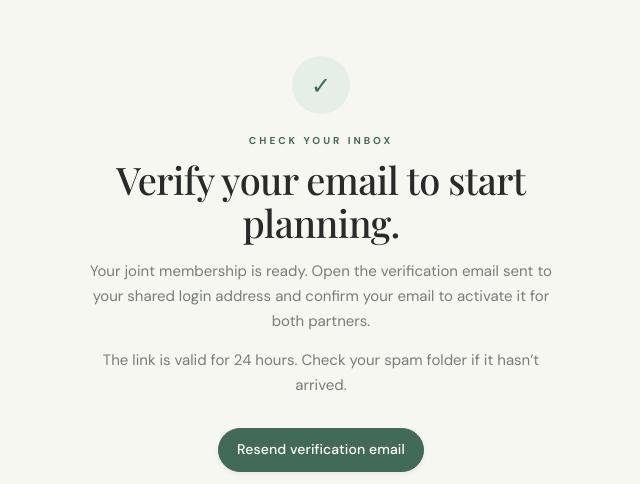
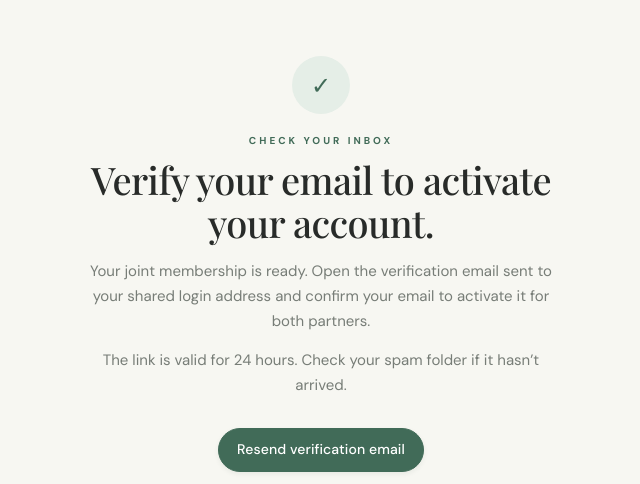
Before and after one commit to amrikbhogal/plan2wed, a Django app: page /thanks/ in a window 1280 px wide. Shown: the part 76-560 px from the top of the page, without its empty margins (319-959 px from the left). Run offline with Django 5.2, Linux system fonts and the light colour scheme.

Commit message:
Keep email activation reminder visible after registration

```diff
--- a/planner/templates/planner/login.html
+++ b/planner/templates/planner/login.html
@@ -4,7 +4,7 @@
 <main class="page success-wrap"><section class="card" style="width:min(100%,430px)"><div class="eyebrow">Member access</div><h2 style="margin-top:10px">Welcome back</h2><p class="muted" style="font-size:13px">Sign in to continue planning your day.</p>
   <form method="post">{% csrf_token %}<div class="field"><label for="id_username">Email address</label><input id="id_username" type="email" name="username" autocomplete="username" placeholder="you@example.com" required autofocus></div><div class="field"><label for="id_password">Password</label><input id="id_password" type="password" name="password" autocomplete="current-password" placeholder="Your password" required></div>{% if next %}<input type="hidden" name="next" value="{{ next }}">{% endif %}<button class="button full" type="submit"><svg class="button-icon" aria-hidden="true"><use href="#icon-door"></use></svg>Sign In</button></form>
   <p class="fineprint"><a href="{% url 'password_reset' %}" style="color:var(--green);font-weight:600">Forgot your password?</a></p>
-  <p class="fineprint">Waiting to activate your account? <a href="{% url 'resend_verification' %}" style="color:var(--green);font-weight:600">Resend verification email</a></p>
+  <p class="fineprint">Verify your email to activate your account. <a href="{% url 'resend_verification' %}" style="color:var(--green);font-weight:600">Resend verification email</a></p>
   <p class="fineprint">Not a member yet? <a href="{% url 'signup' %}" style="color:var(--green);font-weight:600">Create an account</a></p>
 </section></main>
 {% endblock %}
--- a/planner/templates/planner/signup_complete.html
+++ b/planner/templates/planner/signup_complete.html
@@ -1,5 +1,5 @@
 {% extends 'planner/base.html' %}
-{% block title %}You’re on the list · Plan2Wed{% endblock %}
+{% block title %}Verify your email to activate your account · Plan2Wed{% endblock %}
 {% block content %}
-<main class="page success-wrap"><section class="success"><div class="success-mark">✓</div><div class="eyebrow">Check your inbox</div><h1>Verify your email to start planning.</h1>{% if signup_role == 'representative' %}<p class="muted">Your membership and wedding plan are ready. Open the verification email sent to your registration address and confirm your email to activate your account.</p>{% else %}<p class="muted">Your joint membership is ready. Open the verification email sent to your shared login address and confirm your email to activate it for both partners.</p>{% endif %}<p class="muted">The link is valid for 24 hours. Check your spam folder if it hasn’t arrived.</p><a class="button" href="{% url 'resend_verification' %}" style="margin-top:15px">Resend verification email</a><p class="fineprint">Already verified? <a href="{% url 'login' %}">Sign in</a></p></section></main>
+<main class="page success-wrap"><section class="success"><div class="success-mark">✓</div><div class="eyebrow">Check your inbox</div><h1>Verify your email to activate your account.</h1>{% if signup_role == 'representative' %}<p class="muted">Your membership and wedding plan are ready. Open the verification email sent to your registration address and confirm your email to activate your account.</p>{% else %}<p class="muted">Your joint membership is ready. Open the verification email sent to your shared login address and confirm your email to activate it for both partners.</p>{% endif %}<p class="muted">The link is valid for 24 hours. Check your spam folder if it hasn’t arrived.</p><a class="button" href="{% url 'resend_verification' %}" style="margin-top:15px">Resend verification email</a><p class="fineprint">Already verified? <a href="{% url 'login' %}">Sign in</a></p></section></main>
 {% endblock %}
--- a/planner/views.py
+++ b/planner/views.py
@@ -61,7 +61,7 @@ def signup(request):
             except IntegrityError:
                 form.add_error("email", "This email already has a login. Please log in or use a different email address.")
             else:
-                messages.success(request, 'Your membership is registered. Check your email to verify your address and activate your account.')
+                messages.info(request, 'Please verify your email to activate your account. Open the verification email and confirm your address before signing in. Check your spam folder if it hasn’t arrived.')
                 return redirect("signup_complete")
     else:
         form = MemberSignupForm()
```
